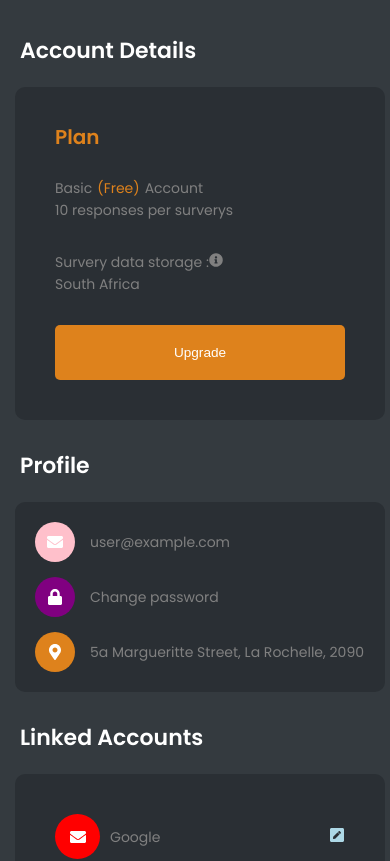
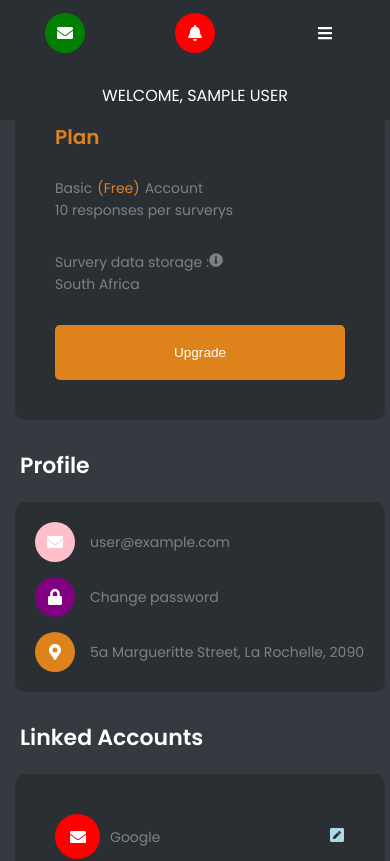
Before and after one commit to mwingrov/Foshizi, a Next.js app in the folder Foshizi-main/: page /dashboard in a window 390 px wide. Shown: the top 861 px of the page. Built offline with nearby package versions, Linux system fonts and the light colour scheme; no server answers; sample sign-in values are in the browser's storage.

Commit message:
style : mobile responsivness

```diff
--- a/Foshizi-main/src/components/base/button/ButtonElement.js
+++ b/Foshizi-main/src/components/base/button/ButtonElement.js
@@ -30,6 +30,13 @@ export const ButtonBtn = styled.button`
     opacity: 0.75;
   }
 
+  @media (min-width: 768px) {
+    width: ${({ size }) =>
+      size === "lg" ? "300px" : size === "md" ? "100%" : "100px"};
+    height: ${({ size }) =>
+      size === "lg" ? "65px" : size === "md" ? "50px" : "35px"};
+  }
+
   @media (min-width: 1024px) {
     width: ${({ size }) =>
       size === "lg" ? "300px" : size === "md" ? "100%" : "120px"};
--- a/Foshizi-main/src/components/base/card/cardElement.js
+++ b/Foshizi-main/src/components/base/card/cardElement.js
@@ -8,7 +8,7 @@ export const CardWrapper = styled.div`
   margin-top: 20px;
   padding: 5px;
   width: 100%;
-  @media (min-width: 768px) {
+  @media (min-width: 1024px) {
     margin-top: 0px;
     width: ${({ width }) =>
       width === "full" ? "100%" : width === "half" ? "50%" : "30%"};
--- a/Foshizi-main/src/components/base/searchBar/SearchBarElement.js
+++ b/Foshizi-main/src/components/base/searchBar/SearchBarElement.js
@@ -1,12 +1,17 @@
 import styled from "styled-components";
 
 export const SearchBarWrapper = styled.div`
+  display: none;
   position: relative;
-  width: 280px;
+  flex-basis: 25%;
   background: #333;
+
+  @media (min-width: 678px) {
+    width: 230px;
+  }
 `;
 export const SearchBarInput = styled.input`
-  width: 100%;
+  width: calc(100% - 15px);
   height: 35px;
   padding: 5px 10px;
   font-size: 16px;
--- a/Foshizi-main/src/components/cards/recentActivitiesCard/recentActivitiesElement.js
+++ b/Foshizi-main/src/components/cards/recentActivitiesCard/recentActivitiesElement.js
@@ -64,11 +64,11 @@ export const ActivityStatus = styled.span`
   display: flex;
   justify-content: center;
   align-items: center;
-  padding: 10px 12px;
+  padding: 5px 20px;
   text-transform: uppercase;
   width: max-content;
 
-  @media (min-width: 768px) {
+  @media (min-width: 1024px) {
     padding: 0 20px;
   }
 `;
@@ -87,8 +87,11 @@ export const TextAreaContainer = styled.textarea`
 
 export const IconWrapper = styled.div`
   display: flex;
-  justify-content: space-between;
   color: #fff;
+  gap: 25px;
+  @media (min-width: 1024px) {
+    justify-content: space-between;
+  }
 `;
 
 export const DetailsHeading = styled.div`
--- a/Foshizi-main/src/components/layout/dashboard/index.js
+++ b/Foshizi-main/src/components/layout/dashboard/index.js
@@ -11,7 +11,7 @@ import { DashboardWrapper, DashboardMain } from "./DashboardElement";
 import { signOut } from "next-auth/react";
 
 const Dashboard = ({ user }) => {
-  const [showActivePanel, setShowActivePanel] = useState("Settings");
+  const [showActivePanel, setShowActivePanel] = useState("Overview");
 
   return (
     <DashboardWrapper>
@@ -22,7 +22,7 @@ const Dashboard = ({ user }) => {
       />
       <DashboardMain>
         <Header user={user} />
-        {showActivePanel === "Settings" ? (
+        {showActivePanel === "Overview" ? (
           <SettingPanel />
         ) : showActivePanel === "My Account" ? (
           <AccountPanel />
--- a/Foshizi-main/src/components/ui/header/HeaderElement.js
+++ b/Foshizi-main/src/components/ui/header/HeaderElement.js
@@ -1,8 +1,28 @@
 import styled from "styled-components";
 
 export const HeaderWrapper = styled.div`
-  display: none;
+  position: fixed;
+  width: 100%;
+  height: 100px;
+  padding-top: 10px;
+  display: flex;
+  flex-direction: column;
+  align-items: center;
+  justify-content: space-around;
+  gap: 25px;
+  padding-bottom: 10px;
+
+  background: #2a2f34;
+
   @media (min-width: 768px) {
+    position: static;
+    flex-direction: row;
+    height: 80px;
+    gap: 5px;
+    padding: 5px 10px;
+    background: #2a2f34;
+  }
+  @media (min-width: 1024px) {
     height: 80px;
     display: flex;
     align-items: center;
@@ -13,22 +33,51 @@ export const HeaderWrapper = styled.div`
   }
 `;
 export const ButtonWrapper = styled.div`
-  display: flex;
-  justify-content: center;
-  align-items: center;
-  gap: 15px;
+  display: none;
+  @media (min-width: 768px) {
+    display: flex;
+    justify-content: center;
+    align-items: center;
+    gap: 3px;
+  }
+
+  @media (min-width: 1024px) {
+    gap: 10px;
+  }
 `;
+
 export const WelcomeText = styled.h2`
-  font-size: 22px;
+  font-size: 16px;
   text-transform: uppercase;
-  line-height: 32px;
+  line-height: 22px;
   color: #fff;
+  @media (min-width: 768px) {
+    font-size: 16px;
+    line-height: 32px;
+    flex-basis: 20%;
+  }
+
+  @media (min-width: 1024px) {
+    font-size: 18px;
+    flex-basis: 25%;
+  }
 `;
 export const IconWrapper = styled.div`
   display: flex;
-  justify-content: space-between;
+  justify-content: space-around;
   align-items: center;
-  gap: 10px;
+  width: 100%;
+  order: -1;
+
+  @media (min-width: 768px) {
+    width: fit-content;
+    gap: 5px;
+    order: 1;
+  }
+
+  @media (min-width: 1024px) {
+    gap: 10px;
+  }
 `;
 export const IconElement = styled.span`
   width: ${({ size }) =>
--- a/Foshizi-main/src/components/ui/sideBar/index.js
+++ b/Foshizi-main/src/components/ui/sideBar/index.js
@@ -15,7 +15,7 @@ import { useRouter } from "next/router";
 
 const links = [
   {
-    linkName: "Settings",
+    linkName: "Overview",
     icon: <FaWrench />,
   },
   {
```
